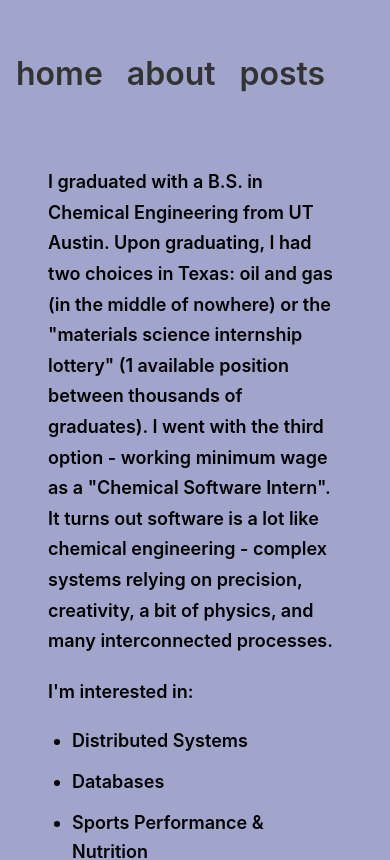
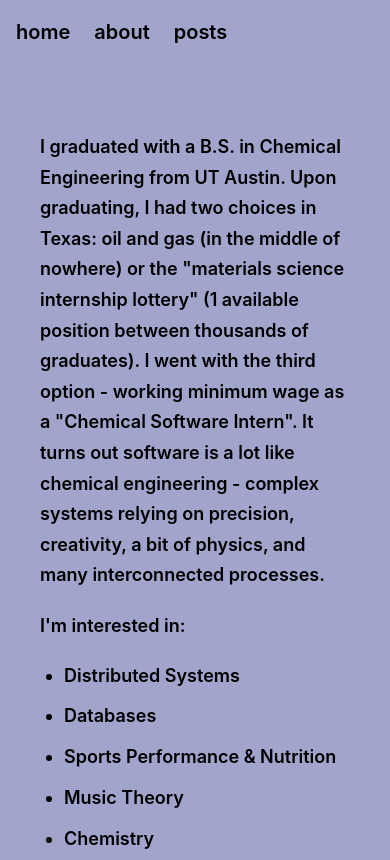
Before and after one commit to MaanasSathaye/msathaye.com, a React (Vite) app in the folder msathaye-console/: page /about in a window 390 px wide. Shown: the top 860 px of the page. Built offline with nearby package versions, Linux system fonts and the light colour scheme.

Commit message:
fix nav bar

```diff
--- a/msathaye-console/src/css/App.css
+++ b/msathaye-console/src/css/App.css
@@ -54,18 +54,15 @@ hr {
 }
 
 .navigation {
-  margin-top: 2rem;
+  display: flex;
+  gap: 1.5rem;
+  margin-bottom: 4rem;
+  font-size: 36px;
 }
 
 .navigation a {
-  color: #333;
   text-decoration: none;
-  margin-right: 1.5rem;
-  font-size: 2rem;
-}
-
-.navigation a:hover {
-  text-decoration: underline;
+  color: inherit;
 }
 
 .homepage {
@@ -220,6 +217,15 @@ hr {
 
   .card a {
     padding: 0.4rem 0;
+  }
+
+  .navigation {
+    margin-bottom: 3rem;
+    font-size: 20px;
+  }
+
+  ol {
+    padding-left: 1.5rem;
   }
 }
 
@@ -467,17 +473,3 @@ ol li {
 ol li::before {
   display: none;
 }
-
-@media (max-width: 768px) {
-  .content-section {
-    padding: 2rem 1rem 1rem 1rem;
-  }
-
-  .nav-links {
-    margin-bottom: 3rem;
-  }
-
-  ol {
-    padding-left: 1.5rem;
-  }
-}
```
